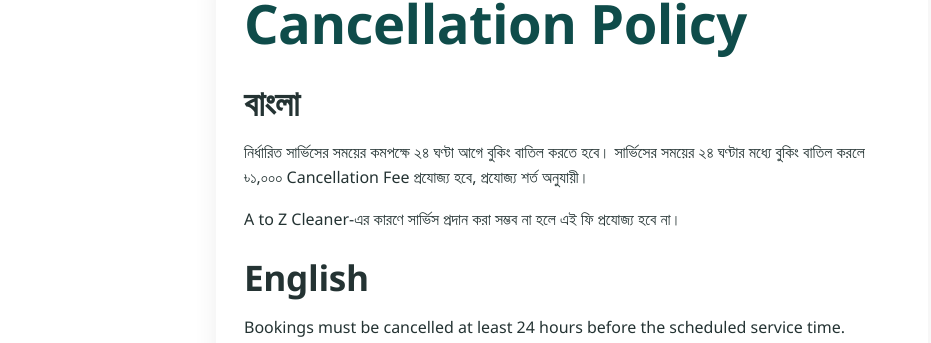
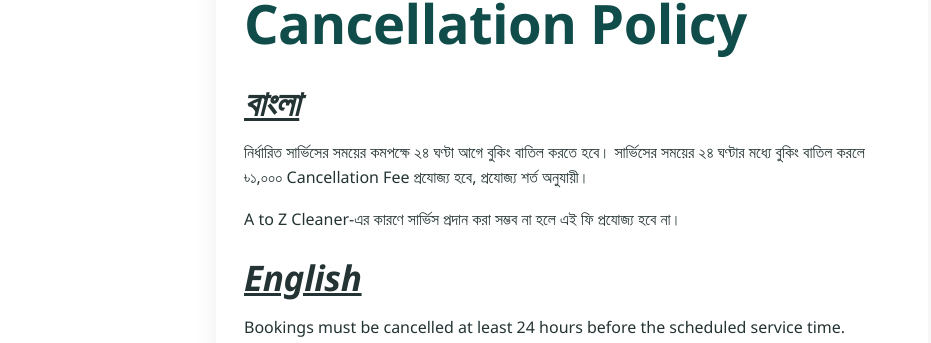
Before and after one commit to zihadpu-cyber/az-cleaner-website, a plain HTML site: page agree-policy.html in a window 1280 px wide. Shown: the part 173-516 px from the top of the page, without its empty margins (68-999 px from the left). Drawn offline with Linux system fonts and the light colour scheme.

Commit message:
Update agree-policy.html

```diff
--- a/agree-policy.html
+++ b/agree-policy.html
@@ -41,7 +41,8 @@
   <main class="policy-page">
     <article class="policy-card">
       <h1>Cancellation Policy</h1>
-      <h2>বাংলা</h2>
+      <h2><b><u><i>বাংলা</i></u>
+      </b></h2>
 
       <p>
         নির্ধারিত সার্ভিসের সময়ের কমপক্ষে ২৪ ঘণ্টা আগে
@@ -55,7 +56,8 @@
         না হলে এই ফি প্রযোজ্য হবে না।
       </p>
 
-      <h2>English</h2>
+           <h2><b><u><i>English</i></u>
+      </b></h2>
 
       <p>
         Bookings must be cancelled at least 24 hours before
```
